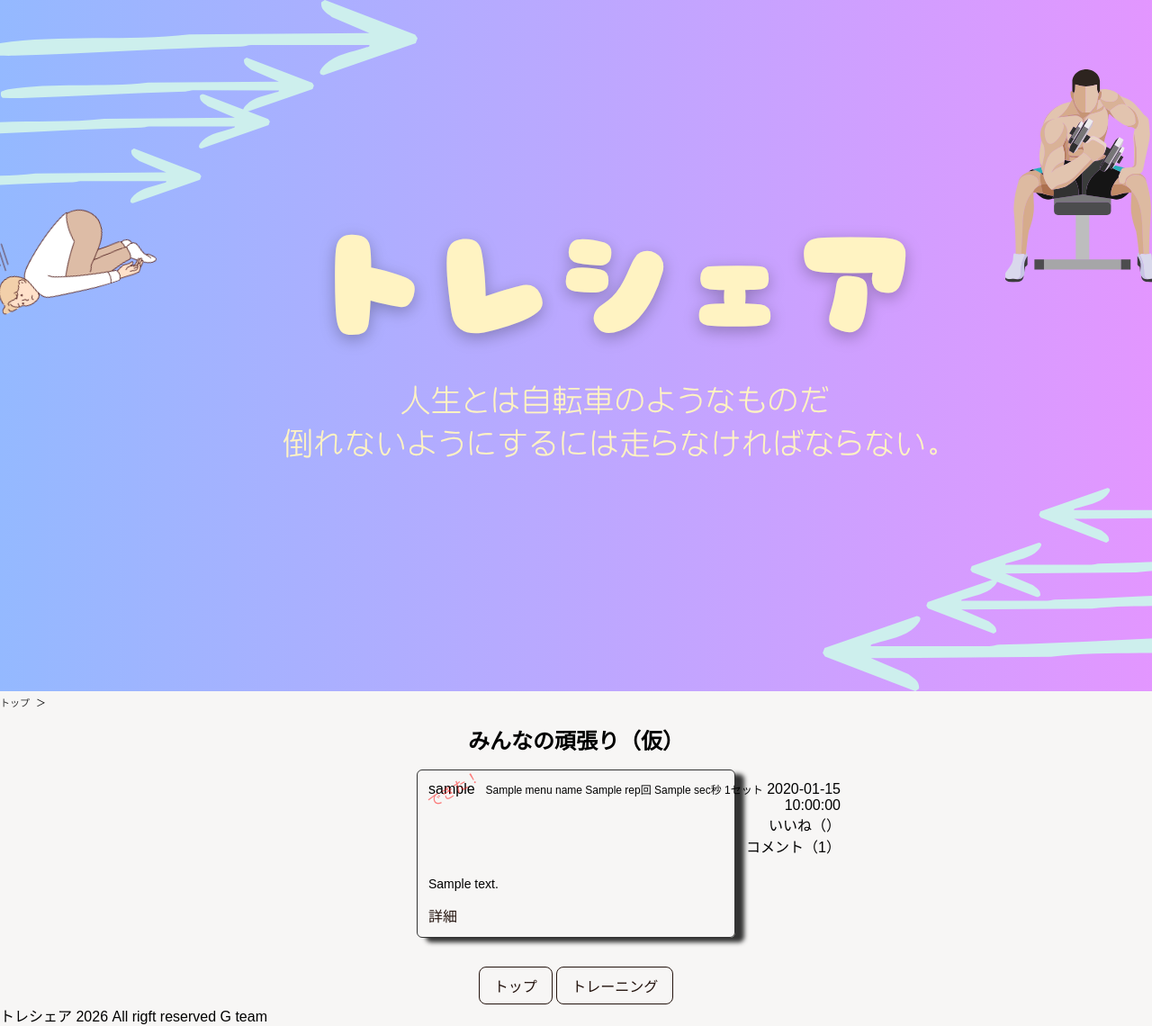
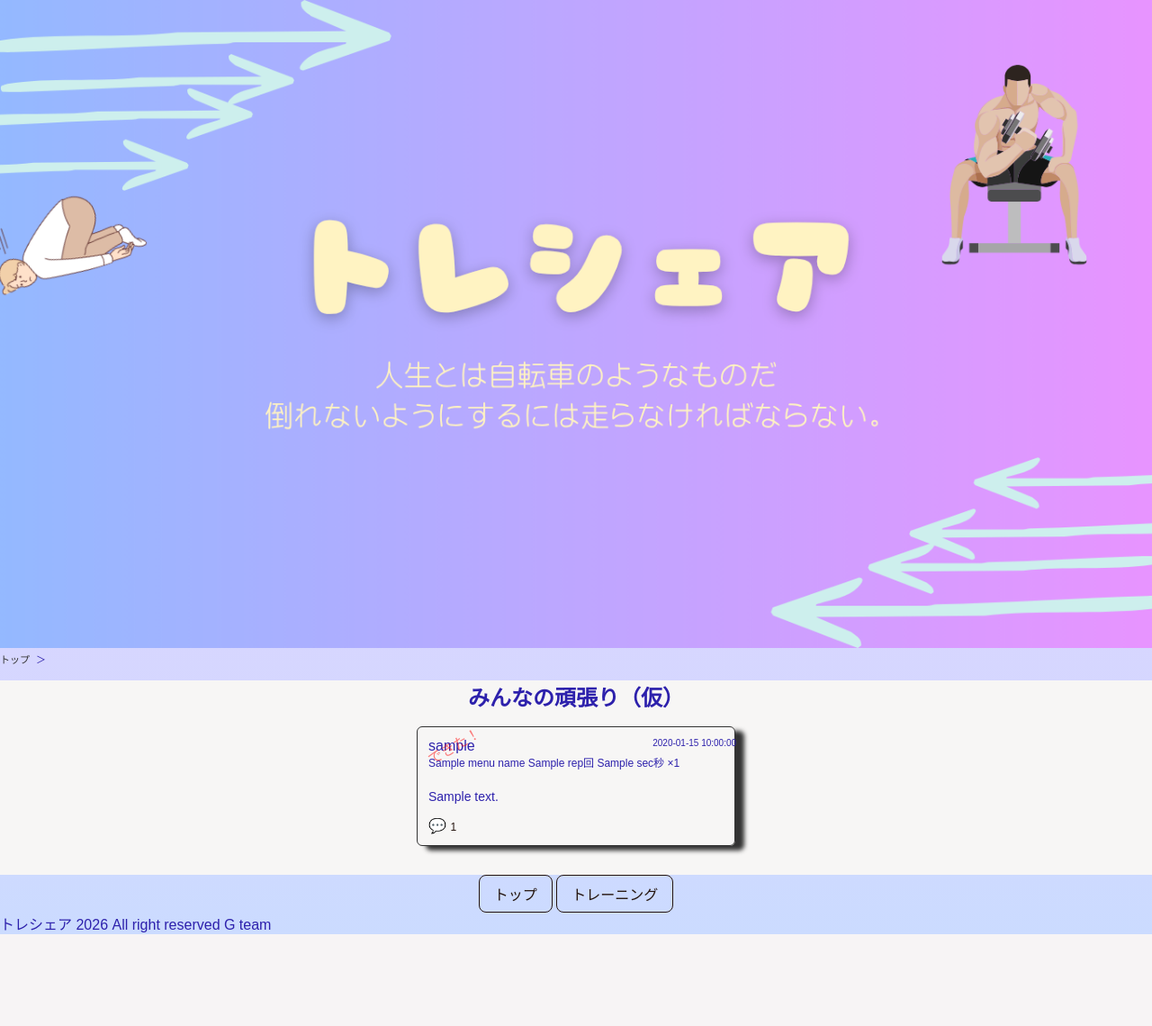
Before and after one commit to RT-Team-G/hackathon_TeamG, a Flask app: template SNSApp/templates/main/posts.html in a window 1280 px wide; the page is wider, and only the part inside the window is pictured. Shown: that part at 90% size. After the commit the page ends 1038 px from the top of that part, so only its background shows below. Run offline with Flask 2, Linux system fonts and the light colour scheme; the template is opened without the code that fills it: most values are stand-ins (such as "Sample title", 1, 10 or a date in 2020); some libraries are stand-ins or nearby versions.

Commit message:
投稿一覧画面修正(base.css,footer.html,posts.html)

```diff
--- a/SNSApp/static/css/base.css
+++ b/SNSApp/static/css/base.css
@@ -14,12 +14,20 @@
 body{
     margin: 0;
     font-family:sans-serif,'Franklin Gothic Medium', 'Arial Narrow', Arial, sans-serif;
-    background-color: #f7f6f5;
+    background: linear-gradient(
+  180deg,
+  #F1CBFF,
+  #CBDBFF
+);
+color:#2D21AC;
 }
 
 h1{
     font-size: 24px;
     text-align: center;
+}
+h2{
+    text-shadow: 2px 2px 4px rgba(0, 0, 0, 0.5);
 }
 
 a{
@@ -40,6 +48,9 @@ main{
 
 top-image{
     width: 100%;
+}
+img{
+    width:100%;
 }
 
 
@@ -129,6 +140,7 @@ top-image{
     min-width: 0;
     max-width: 30%;
     text-align: right;
+    font-size: 10px;
     overflow-wrap: break-word;
 }
 
@@ -136,6 +148,16 @@ top-image{
     margin-top:8px;
     font-size: 14px;
     line-height: 1.5;
+}
+
+.post-btn{
+    font-size: 16px;
+    vertical-align: middle;
+}
+
+.count{
+    font-size: 12px;
+    vertical-align: middle;
 }
 
 /*フッターっぽいところにあるボタン用のところ*/
--- a/SNSApp/templates/common/footer.html
+++ b/SNSApp/templates/common/footer.html
@@ -1,3 +1,3 @@
 <footer>
-    <div class=footer-text>トレシェア 2026 All rigft reserved G team</div>
+    <div class=footer-text>トレシェア 2026 All right reserved G team</div>
 </footer>
--- a/SNSApp/templates/main/posts.html
+++ b/SNSApp/templates/main/posts.html
@@ -39,16 +39,20 @@
                     </div>
 
                     <!-- ３ブロックにカード内を分けるとしてここは左↓ -->
-                    <div class="post-left">
+                    <!-- <div class="post-left">
+                        <div class="post-user">
+                            postしたユーザーの名前ここに入ります
+                            <span class="display-name">{{ post.user_name }}</span>
+                        </div>
+                    </div> -->
+
+                    <!-- ここは真ん中↓ -->
+
+                    <div class="post-center">
                         <div class="post-user">
                             <!-- postしたユーザーの名前ここに入ります -->
                             <span class="display-name">{{ post.user_name }}</span>
                         </div>
-                    </div>
-
-                    <!-- ここは真ん中↓ -->
-
-                    <div class="post-center">
                         <!--トレーニングを選んだものがここに列挙されるように↓ -->
                         <ul class="training-list">
                             {% for i in range(post.menu_name|length) %}
@@ -66,7 +70,7 @@
                                 {% endif %}
 
                                 {% if post.set_count %}
-                                    {{ post.set_count[i] }}セット
+                                    ×{{ post.set_count[i] }}
                                 {% endif %}
 
                                 {# {% if post.other %}
@@ -81,10 +85,10 @@
                     <!-- ここは右↓ -->
                     <div class="post-right">
                         <div class="post-time">{{ post.created_at }}</div>
-                        <div class="good-comments">
+                        <!-- <div class="good-comments">
                             <div class="good">いいね（）</div>
-                            <div class="comments">コメント（{{ post.comments_count }}）</div>
-                        </div>
+                            <div class="comments">💬（{{ post.comments_count }}）</div>
+                        </div> -->
                     </div>
                 </div>
                 <!--自由記述のところがあったらのところ-->
@@ -92,13 +96,13 @@
                 <div class="post-content">
                     {{ post.content }}
                 </div>
+                {% endif %}
                 <div class="post-footer">
                     <div class="post-actions">
                         <!-- 詳細・コメント画面へ（GET /posts/{post_id}） -->
-                        <a class="post-btn " href="/posts_list/{{ post.id }}">詳細</a>
+                        <a class="post-btn " href="/posts_list/{{ post.id }}">💬 <span class="count">{{ post.comments_count }}</span></a>
                     </div>
-                <div>
-                {% endif %}
+                </div>
             </div>
 
         </div>
```
